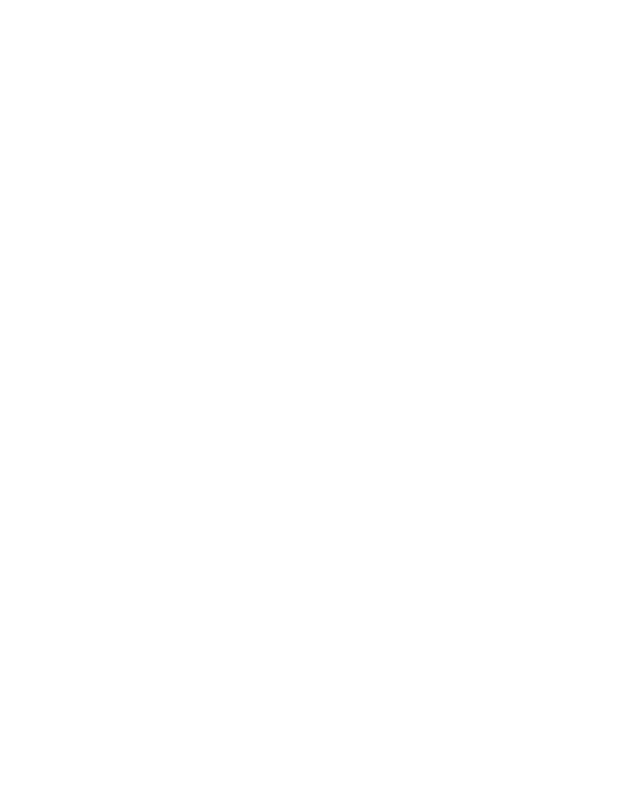
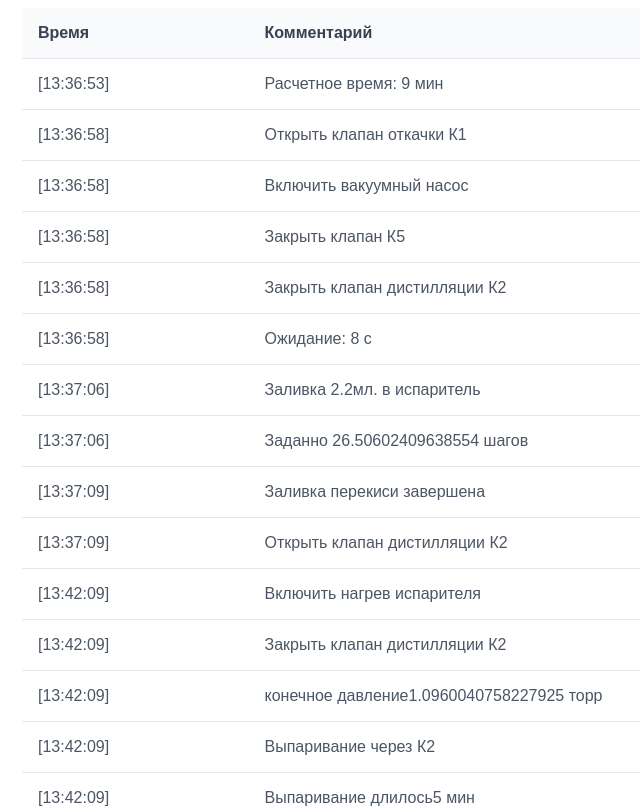
Before and after one commit to somewell02/test_tasks, a Vue app: page /api-text in a window 1280 px wide. Before the commit this address had no page. Shown: the top 808 px of the page, without its empty margins (18-658 px from the left). Built offline with nearby package versions, Linux system fonts and the light colour scheme; a web font is replaced by a local one.

Commit message:
Api text task

```diff
--- /dev/null
+++ b/src/data/api-text/apiText.ts
@@ -0,0 +1,7 @@
+export const getApiText = () => {
+  return new Promise((resolve) => {
+    resolve(
+      "[13:36:53] Расчетное время: 9 мин[13:36:58] Открыть клапан откачки К1[13:36:58] Включить вакуумный насос[13:36:58] Закрыть клапан К5[13:36:58] Закрыть клапан дистилляции К2[13:36:58] Ожидание: 8 с[13:37:06] Заливка 2.2мл. в испаритель[13:37:06] Заданно 26.50602409638554 шагов[13:37:09] Заливка перекиси завершена[13:37:09] Открыть клапан дистилляции К2[13:42:09] Включить нагрев испарителя[13:42:09] Закрыть клапан дистилляции К2[13:42:09] конечное давление1.0960040758227925 торр[13:42:09] Выпаривание через К2[13:42:09] Выпаривание длилось5 мин[13:42:09] Откачка до 1 торр[13:42:15] Закрыть клапан откачки К1[13:43:09] Открыть клапан откачки К1[13:43:14] Аппаратное смещение 0 денсит. = -0.313683180809021[13:43:14] Закрыть клапан дистилляции К2"
+    );
+  });
+};
--- a/src/router/index.ts
+++ b/src/router/index.ts
@@ -16,6 +16,11 @@
     name: "reset-select",
     component: () => import("@/views/ResetSelectView.vue"),
   },
+  {
+    path: "/api-text",
+    name: "/api-text",
+    component: () => import("@/views/ApiTextView.vue"),
+  },
 ];
 
 const router = createRouter({
--- /dev/null
+++ b/src/types/api-text/Item.ts
@@ -0,0 +1,6 @@
+interface Item {
+  time: string;
+  comment: string;
+}
+
+export default Item;
--- /dev/null
+++ b/src/views/ApiTextView.vue
@@ -0,0 +1,41 @@
+<template>
+  <base-layout>
+    <data-table :value="items" tableStyle="min-width: 50rem">
+      <prime-column field="time" header="Время"></prime-column>
+      <prime-column field="comment" header="Комментарий"></prime-column>
+    </data-table>
+  </base-layout>
+</template>
+
+<script lang="ts" setup>
+import BaseLayout from "@/layouts/BaseLayout.vue";
+import DataTable from "primevue/datatable";
+import PrimeColumn from "primevue/column";
+
+import { getApiText } from "@/data/api-text/apiText";
+import Item from "@/types/api-text/Item";
+
+import { onMounted, ref } from "vue";
+
+const items = ref<Item[]>([]);
+
+const parseMultiLine = (str: string, separator: string): string[] => {
+  const re = new RegExp(`(?=\\${separator})`);
+  return str.split(re);
+};
+
+onMounted(() => {
+  getApiText().then((res: string) => {
+    const lines = parseMultiLine(res, "[");
+    items.value = lines.map((line) => {
+      const [time, ...comment] = line.split(" ");
+      return {
+        time,
+        comment: comment.join(" "),
+      };
+    });
+  });
+});
+</script>
+
+<style lang="scss" scoped></style>
```
